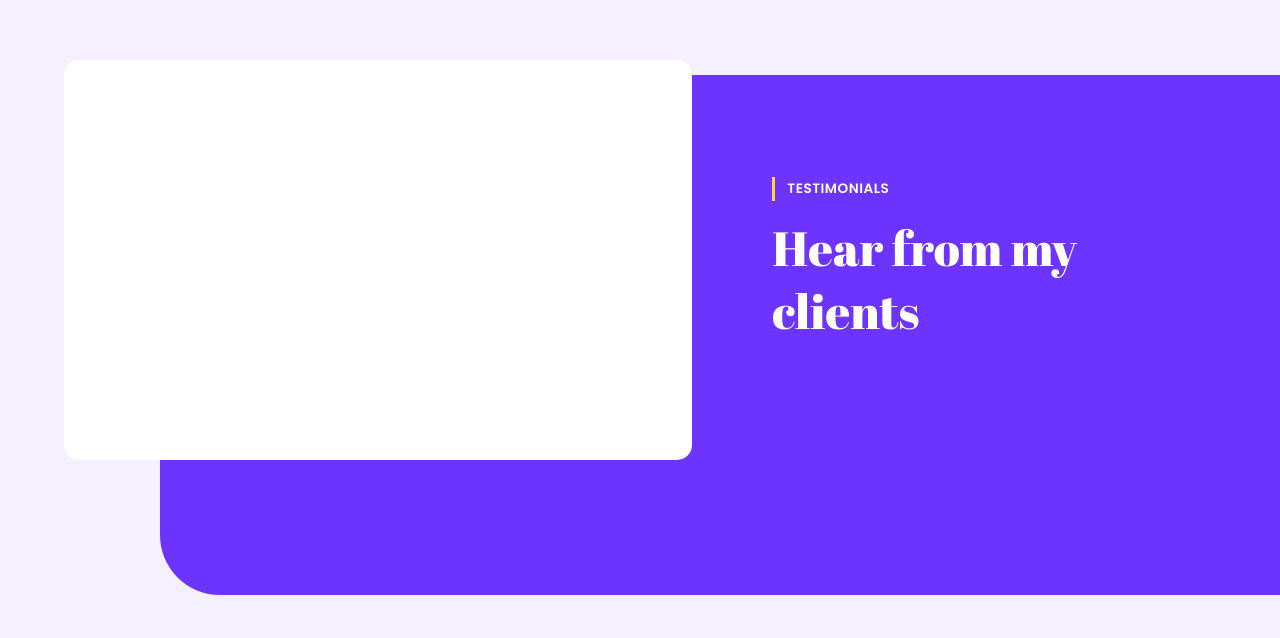
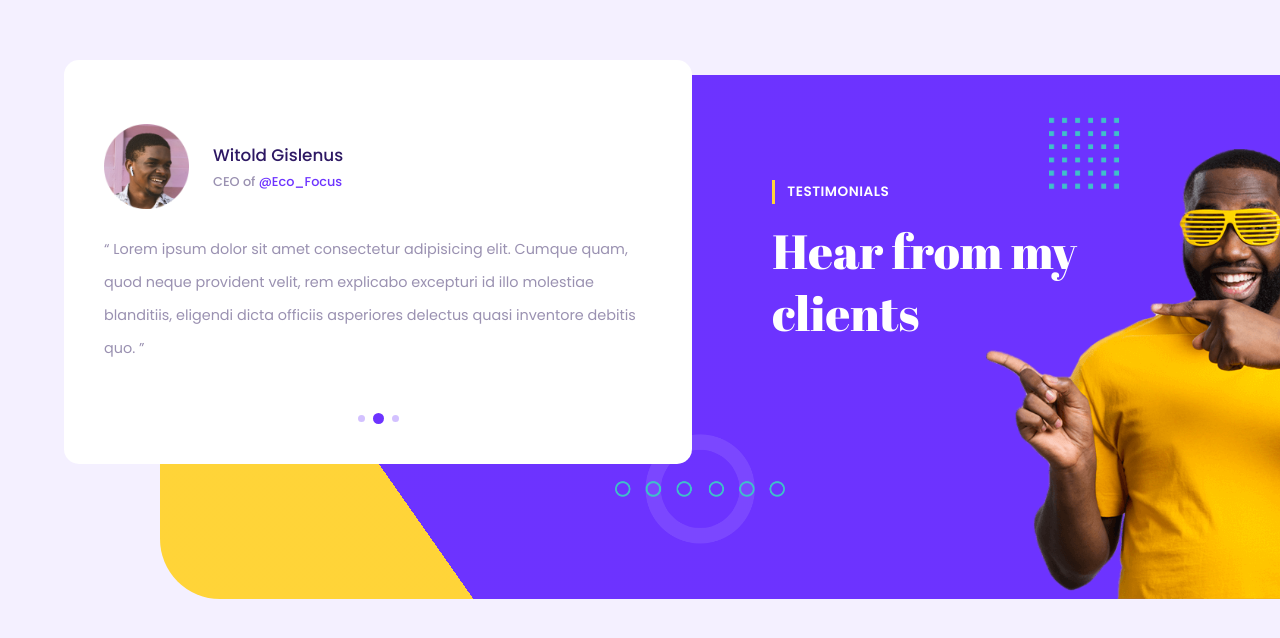
Before and after one commit to samuelalvesdev/portfolio, a plain HTML site: page index.html in a window 1280 px wide. Shown: the part 4880-5518 px from the top of the page. Drawn offline with nearby package versions, Linux system fonts and the light colour scheme.

Commit message:
finalização da sessão testimonials

```diff
--- a/app.js
+++ b/app.js
@@ -157,3 +157,16 @@ function changeImage(index){
     images.forEach(img => img.classList.remove("showImage"));
     images[index].classList.add(("showImage"));
 }
+
+/*---------- Swiper slide Animation ----------*/
+
+const swiper = new Swiper(".swiper", {
+    loop: true,
+    speed: 500,
+    autoplay: true,
+
+    pagination: {
+      el: ".swiper-pagination",
+      clickable: true,
+    },
+  });
--- a/index.html
+++ b/index.html
@@ -7,6 +7,7 @@
     <!--Scroll Reveal Library-->
     <script src="https://unpkg.com/scrollreveal"></script>
     <!--CSS Files -->
+    <link rel="stylesheet" href="https://cdn.jsdelivr.net/npm/swiper@10/swiper-bundle.min.css"/>
     <link rel="stylesheet" href="https://unicons.iconscout.com/release/v4.0.0/css/line.css">
     <link rel="stylesheet" href="style.css">
 </head>
@@ -670,18 +671,69 @@
       </section>
 
       <section class="testimonials section">
+
         <div class="container">
-          <div class="section-background"></div>
-          <div class="reviews"></div>
+          <div class="section-background">
+            <img src="./assets/person2.png" class="person" alt="">
+            <img src="./assets/circle2.png" class="circle" alt="">
+            <img src="./assets/square1.png" class="square" alt="">
+          </div>
+
+          <div class="swiper">
+            <div class="swiper-wrapper">
+              <div class="swiper-slide">
+              <div class="client">
+                <img src="./assets/testi1.png" alt="">
+                <div class="client-info">
+                  <h4>Kelly Williams</h4>
+                  <h5>Executive Officer <a href="#">@ABEnergy</a></h5>
+                </div>
+              </div>
+              <q class="text">
+                Lorem ipsum dolor sit amet consectetur adipisicing elit. Cumque quam, quod neque provident velit, rem explicabo excepturi id illo molestiae blanditiis, eligendi dicta officiis asperiores delectus quasi inventore debitis quo.
+              </q>
+              </div>
+              <div class="swiper-slide">
+                <div class="client">
+                  <img src="./assets/testi2.png" alt="">
+                  <div class="client-info">
+                    <h4>Witold Gislenus</h4>
+                    <h5>CEO of  <a href="#">@Eco_Focus</a></h5>
+                  </div>
+                </div>
+                <q class="text">
+                  Lorem ipsum dolor sit amet consectetur adipisicing elit. Cumque quam, quod neque provident velit, rem explicabo excepturi id illo molestiae blanditiis, eligendi dicta officiis asperiores delectus quasi inventore debitis quo.
+                </q>
+              </div>
+              <div class="swiper-slide">
+                <div class="client">
+                  <img src="./assets/testi3.png" alt="">
+                  <div class="client-info">
+                    <h4>Ben Dennis</h4>
+                    <h5>Software Engineer<a href="#">@Epic_Dev</a></h5>
+                  </div>
+                </div>
+                <q class="text">
+                  Lorem ipsum dolor sit amet consectetur adipisicing elit. Cumque quam, quod neque provident velit, rem explicabo excepturi id illo molestiae blanditiis, eligendi dicta officiis asperiores delectus quasi inventore debitis quo.
+                </q>
+              </div>
+            </div>
+            <div class="swiper-pagination"></div>
+          </div>
+
           <div class="testimonials-title">
             <h3 class="sub-heading">Testimonials</h3>
             <h1 class="heading">Hear from my clients</h1>
           </div>
         </div>
+
       </section>
+
     </main>
 
     <!--JavaScript Files-->
+
+    <script src="https://cdn.jsdelivr.net/npm/swiper@10/swiper-bundle.min.js"></script>
     <script src="./mixitup.min.js"></script>
     <script src="./app.js"></script>
 </body>
--- a/style.css
+++ b/style.css
@@ -906,11 +906,74 @@ header.scrolled .logo{
     align-items: center;
 }
 
-.reviews{
+.swiper {
     width: 100%;
-    height: 400px;
     background-color: var(--bg-color-2);
     border-radius: 15px;
+    padding: 4rem 0 2.5rem;
+    overflow: hidden;
+}
+
+.swiper-slide {
+    padding: 0 2.5rem;
+}
+
+.client{
+    display: grid;
+    grid-template-columns: 85px 1fr;
+    align-items: center;
+    gap: 1.5rem;
+
+}
+
+.client img{
+    width: 100%;
+}
+
+.client-info h4{
+    font-weight: 500;
+    color: var(--heading-color);
+    margin-bottom: 0.3rem;
+    font-size: 1.05rem;
+}
+
+.client-info h5{
+    color: var(--text-color);
+    font-weight: 500;
+    font-size: 0.8rem;
+}
+.client-info h5 a{
+    color: var(--main-color-1);
+
+}
+
+.swiper-slide .text{
+    display: block;
+    margin: 1.5rem 0 0;
+}
+
+.swiper-pagination {
+    position: static;
+    display: flex;
+    align-items: center;
+    justify-content: center;
+    height: 11px;
+    margin-top: 3rem;
+}
+
+.swiper-pagination-bullet {
+    background-color: var(--main-color-1);
+    opacity: 0.3;
+    width: 7px;
+    height: 7px;
+    cursor: pointer;
+}
+
+.swiper-pagination-bullet-active {
+    opacity: 1;
+    width: 11px;
+    height: 11px;
+    transition: 0.2s;
 }
 
 .testimonials-title {
@@ -927,7 +990,30 @@ header.scrolled .logo{
     top: 15px;
     left: 50%;
     transform: translateX(calc(-50% + 120px));
-    background-color: var(--main-color-1);
+    background-image: linear-gradient(55deg, var(--main-color-2) 20%, var(--main-color-1) 20%);
     border-bottom-left-radius: 60px;
     z-index: -1;
 }
+
+.section-background .person{
+    position: absolute;
+    height: 450px;
+    bottom: 0;
+    right: 0;
+
+}
+
+.section-background .circle{
+    position: absolute;
+    width: 170px;
+    left: 45%;
+    top: 79%;
+    transform: translate(-50%, -50%);
+}
+
+.section-background .square{
+    position: absolute;
+    left: 77%;
+    top: 15%;
+    transform: translate(-50%, -50%);
+}
```
